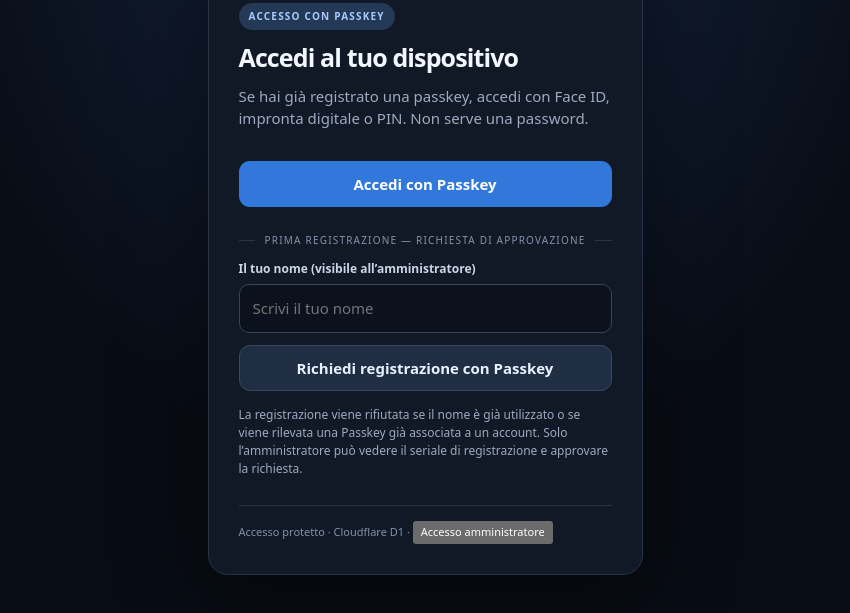
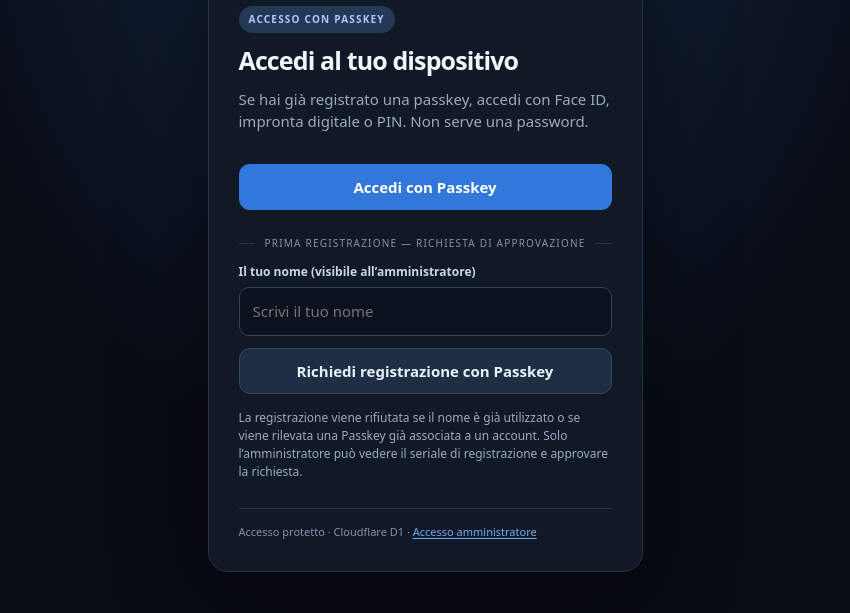
Before and after one commit to MattiaaFanti/Embedded-Stream, a plain HTML site: page access.html in a window 1280 px wide. Shown: the part 157-770 px from the top of the page, without its empty margins (215-1065 px from the left). Drawn offline with Linux system fonts and the light colour scheme.

Commit message:
Style discreet administrator login entrypoint on access page

```diff
--- a/style.css
+++ b/style.css
@@ -19,6 +19,8 @@
 .quiet { background:transparent; color:var(--muted); } .danger { background:#44232d; border-color:#7c3a49; color:#ffadb7; }
 .line { display:flex; gap:10px; align-items:center; margin:26px 0 8px; font-size:10px; letter-spacing:.12em; color:#8493ab; }
 .line:before,.line:after { content:""; height:1px; background:var(--line); flex:1; }
+.textlink { border:0; background:none; padding:0; color:var(--accent); cursor:pointer; font:inherit; text-decoration:underline; text-underline-offset:2px; }
+.textlink:hover { color:#bbd8ff; }
 .approval-feedback { border:1px solid #536d93; background:#1b2e4a; color:#d7e8ff; padding:12px; border-radius:10px; margin:12px 0; font-size:13px; }
 .message { border:1px solid #824251; color:#ffc1c8; background:#3c1e2a; padding:12px; border-radius:10px; margin:15px 0 0; font-size:12px; overflow-wrap:anywhere; }
 .spinner { border:3px solid #34445d; border-top-color:#8bb5ff; width:33px; height:33px; border-radius:50%; animation:spin .85s linear infinite; }
```
